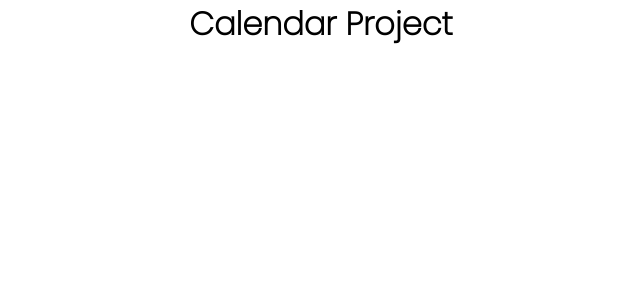
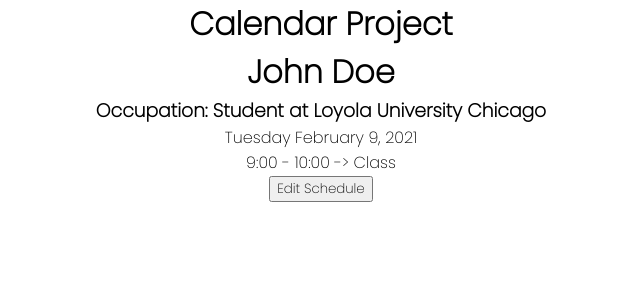
Before and after one commit to MoPatel30/330-calendly-web-project, a React (Create React App) app: page / in a window 1280 px wide. Shown: the top 300 px of the page, without its empty margins (319-959 px from the left). Built offline with nearby package versions, Linux system fonts and the light colour scheme.

Commit message:
very basic profile component going

```diff
--- a/src/App.js
+++ b/src/App.js
@@ -1,10 +1,13 @@
 import './App.css';
+import Profile from "./Profile/Profile.jsx"
 
 
 function App() {
   return (
     <div className="App">
       <h1>Calendar Project</h1>
+
+      <Profile />
     </div>
   );
 }
--- /dev/null
+++ b/src/Profile/Profile.css
@@ -0,0 +1,6 @@
+.edit-form{
+    display: flex;
+    justify-content: center;
+    align-items: center;
+    flex-direction: column;
+}
--- /dev/null
+++ b/src/Profile/Profile.jsx
@@ -0,0 +1,84 @@
+import React, {useState} from 'react'
+import "./Profile.css"
+
+
+
+/*
+Very rough component of what the profile functionality may look like.
+Have to integrate DB, loads of fixes, styling, etc. But it's a good example
+of what we should go for. Data shown would differ for each user logged in.
+
+*/
+function Profile() {
+    const [schedule, editSchedule] = useState(true)
+    const [timings, setTimings] = useState(["9:00 - 10:00 -> Class"])
+
+    // will convert to JS object later
+    const [startingHour, setStartingHour] = useState(0)
+    const [startingMinutes, setStartingMinutes] = useState(0)
+    const [endingHour, setEndingHour] = useState(0)
+    const [endingMinutes, setEndingMinutes] = useState(0)
+    const [task, setTask] = useState("")
+
+
+    function showSchedule(){
+        editSchedule(!schedule)
+    }
+
+
+    function addToSchedule(){
+        const newTask = `${startingHour}:${startingMinutes} - ${endingHour}:${endingMinutes} -> ${task}`
+
+        setTimings([...timings, newTask])
+        editSchedule(!schedule)
+    }
+
+
+    return (
+        <div>
+            <h1>John Doe</h1>
+            <h3>Occupation: Student at Loyola University Chicago</h3>
+            <p>Tuesday February 9, 2021</p>
+
+            {schedule ? (
+                <div>
+                    {timings.map(timing => (
+                        <div>
+                            <p>{timing}</p>
+                        </div>
+                    ))
+                    }
+                    <button onClick = {showSchedule}>Edit Schedule</button>
+                </div>
+            )
+            :(
+                <div className = "edit-form">
+                    <p>Edit your schedule</p>
+                    <label>Starting Hour</label>
+                    <input onChange = {(e) => setStartingHour(e.target.value)} type = "number" max = "23" min = "0"></input>
+
+                    <label>Starting Minute</label>
+                    <input onChange = {(e) => setStartingMinutes(e.target.value)} type = "number" max = "59" min = "0"></input>
+
+                    <label>Ending Hour</label>
+                    <input onChange = {(e) => setEndingHour(e.target.value)} type = "number" max = "23" min = "0"></input>
+
+                    <label>Ending Minute</label>
+                    <input onChange = {(e) => setEndingMinutes(e.target.value)} type = "number" max = "59" min = "0"></input>
+
+                    <label>Task</label>
+                    <input onChange = {(e) => setTask(e.target.value)} type = "text"></input>
+
+                    <button onClick = {showSchedule}>Cancel</button>
+                    <button onClick = {addToSchedule}>Add time period</button>
+                </div>
+            )
+            }
+
+
+
+        </div>
+    )
+}
+
+export default Profile
```
